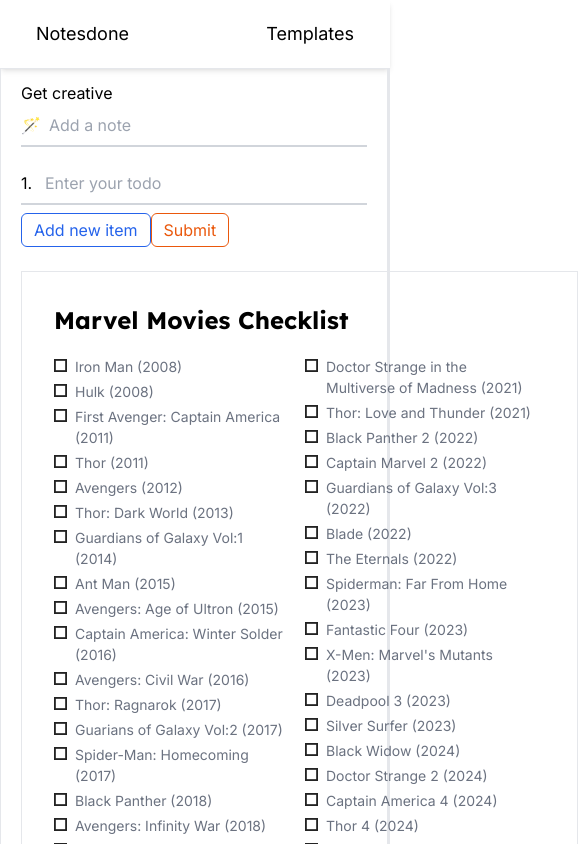
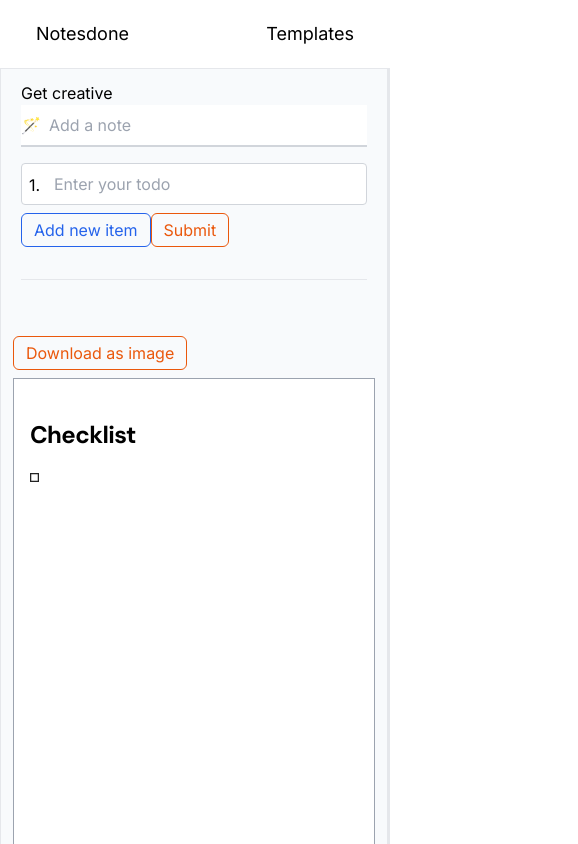
Before and after one commit to bekzodnj/Notesdone, a Next.js app: page / in a window 390 px wide. Shown: the top 844 px of the page, 578 px wide, since content can reach past the window. Built offline with nearby package versions, Linux system fonts and the light colour scheme.

Commit message:
responsive paper content, download content

```diff
--- a/components/FormControl.tsx
+++ b/components/FormControl.tsx
@@ -19,7 +19,7 @@
 export const FormControl = () => {
   const { register, control, handleSubmit, formState } = useForm({
     defaultValues: {
-      notes: [{ noteTitle: '' }],
+      notes: [{ noteTitle: '', id: 'id12_12345' }],
     },
     mode: 'onBlur',
   });
@@ -41,13 +41,23 @@
 
   const onSubmitSingle: SubmitHandler<ISingleNote> = (data) => {
     // console.log(data);
-    append({ noteTitle: data.singleNoteText }, { shouldFocus: false });
+    append(
+      {
+        noteTitle: data.singleNoteText,
+        id: generateUniqueKey(data.singleNoteText),
+      },
+      { shouldFocus: false }
+    );
     setValue('singleNoteText', '');
+  };
+
+  const generateUniqueKey = (pre: string) => {
+    return `${pre}_${new Date().getTime()}`;
   };
 
   return (
     <>
-      <section className='basis-1/2 h-full border-r-2 py-3 px-5'>
+      <section className='basis-1/2 h-full border-r-2 py-3 px-5 bg-slate-50'>
         <h2>Get creative</h2>
 
         <div className='relative mb-4'>
@@ -70,15 +80,18 @@
           <ul className='mb-2'>
             {fields.map((item, index) => {
               return (
-                <li key={item.id} className='relative [&>button]:hover:visible'>
-                  <label id='todo-id' className='absolute left-0 top-2'>
+                <li
+                  key={item.id}
+                  className='relative [&>button]:hover:visible mb-1 '
+                >
+                  <label id='todo-id' className='absolute left-2 top-[0.6rem]'>
                     {index + 1}.
                   </label>
                   <input
                     {...register(`notes.${index}.noteTitle` as const)}
                     defaultValue={item.noteTitle}
                     placeholder='Enter your todo'
-                    className='w-full border-b-2 border-gray-300 pl-6 py-2 focus:outline-none focus:border-indigo-600'
+                    className='w-full border border-gray-300 pl-8 py-2 focus:outline-none focus:border-blue-600 rounded transition-colors duration-200'
                     maxLength={65}
                   />
                   <button
@@ -94,7 +107,9 @@
           </ul>
           <button
             type='button'
-            onClick={() => append({ noteTitle: '' })}
+            onClick={() =>
+              append({ noteTitle: '', id: generateUniqueKey('pre') })
+            }
             className='border border-blue-600 rounded-md px-3 py-1 text-blue-600 hover:bg-blue-600 hover:text-white'
           >
             Add new item
@@ -104,6 +119,7 @@
             className='border border-orange-600 rounded-md px-3 py-1 text-orange-600 hover:bg-orange-600 hover:text-white hover:cursor-pointer'
           />
         </form>
+        <hr className='my-8' />
       </section>
 
       <ResultPage control={control} />
--- a/components/ResultPage.tsx
+++ b/components/ResultPage.tsx
@@ -1,63 +1,91 @@
 import Image from 'next/image';
 import { Control, useWatch } from 'react-hook-form';
 import { moviesData } from './moviesData';
+import { useRef } from 'react';
 
 interface INotesData {
-  notes: { noteTitle: string }[];
+  notes: { noteTitle: string; id: string }[];
 }
-
-import { Lexend } from '@next/font/google';
+import { DM_Sans } from '@next/font/google';
 // If loading a variable font, you don't need to specify the font weight
-const lexend = Lexend({ subsets: ['latin'] });
+const outfitFont = DM_Sans({ subsets: ['latin'], weight: '700' });
 
 let childRender = 0;
 export function ResultPage({ control }: { control: Control<INotesData> }) {
-  const value = useWatch({
+  const todoItems = useWatch({
     control,
     name: 'notes',
   });
 
-  const arr = Array.from({ length: 24 }, (_, i) => i);
+  const ref = useRef<HTMLDivElement>(null);
+  const onDownload = async () => {
+    // dynamically import html2canvas module
+    const toPng = (await import('html-to-image')).toPng;
+
+    // read from source element
+    const sourceDivNode = ref.current as HTMLDivElement;
+    const dataUrl = await toPng(sourceDivNode, {
+      cacheBust: true,
+      backgroundColor: '#fff',
+    });
+
+    // create a new link element and download
+    const link = document.createElement('a');
+    link.download = 'my-image-name.png';
+    link.href = dataUrl;
+    link.click();
+  };
 
   return (
-    <section className='basis-1/2 h-full border-r-2 py-3 px-5'>
+    <section className='basis-1/2 h-full border-r-2 py-3 px-3 sm:px-5 bg-slate-50'>
+      <button
+        onClick={onDownload}
+        className='border border-orange-600 rounded-md px-3 py-1 text-orange-600 hover:bg-orange-600 hover:text-white hover:cursor-pointer mb-2'
+      >
+        Download as image
+      </button>
       <div
+        ref={ref}
         data-itemname='paper-content'
-        className='w-[557px] h-[788px] max-h-[788px] border py-8 px-8 flex flex-col'
+        className='min-w-[320px] max-w-[557px] h-[500px] sm:h-[788px] border py-10 px-4 sm:px-8 flex flex-col bg-white border-gray-400'
       >
-        <h2 className={lexend.className + ' text-2xl font-bold mb-4'}>
-          Marvel Movies Checklist
+        <h2
+          className={
+            outfitFont.className +
+            ' text-2xl sm:text-4xl font-bold mb-5 sm:mb-8 tracking-tight'
+          }
+        >
+          Checklist
         </h2>
         <div
           data-itemname='todo-item-wrap'
-          className='flex flex-col content-between flex-wrap border-yellow-600 items-start h-[650px] overflow-hidden'
+          className='flex flex-col content-between flex-wrap border-yellow-600 items-start sm:h-[618px] overflow-hidden'
         >
-          {moviesData.map((item) => {
+          {todoItems.map((item) => {
             return (
               <div
                 key={item.id}
-                className='flex items-baseline space-x-2 pt-1 pr-2 border-red-500 w-[240px]'
+                className='flex items-baseline space-x-2 pt-0.5 sm:pt-1 sm:pr-2 border-red-500 w-[150px] sm:w-[240px]'
                 data-itemname='todo-item'
               >
-                <div className='shrink-0 border-fuchsia-800'>
+                <div className='shrink-0 border-fuchsia-800 align-top'>
                   <Image
                     src='/images/rect.svg'
                     alt='rectangle icon'
-                    width={13}
-                    height={13}
+                    width={9}
+                    height={9}
+                    className='sm:w-3 sm:h-3'
                   />
                 </div>
-                <p className='text-gray-500 align-middle  border-cyan-400 text-[14px]'>
-                  {item.title}
+                <p className='text-gray-500  border-cyan-400 text-[9px] sm:text-[14px]'>
+                  {item.noteTitle}
                 </p>
               </div>
             );
           })}
         </div>
       </div>
-      <pre>
-        child render count: {childRender} {JSON.stringify(value)}
-      </pre>
+      <pre>length: {todoItems.length}</pre>
     </section>
   );
 }
--- a/components/moviesData.js
+++ b/components/moviesData.js
@@ -1,168 +1,168 @@
 export const moviesData = [
   {
     id: 'id-1',
-    title: 'Iron Man (2008)',
+    noteTitle: 'Iron Man (2008)',
   },
   {
     id: 'id-2',
-    title: 'Hulk (2008)',
+    noteTitle: 'Hulk (2008)',
   },
   {
     id: 'id-3',
-    title: 'First Avenger: Captain America (2011)',
+    noteTitle: 'First Avenger: Captain America (2011)',
   },
   {
     id: 'id-4',
-    title: 'Thor (2011)',
+    noteTitle: 'Thor (2011)',
   },
   {
     id: 'id-5',
-    title: 'Avengers (2012)',
+    noteTitle: 'Avengers (2012)',
   },
   {
     id: 'id-6',
-    title: 'Thor: Dark World (2013)',
+    noteTitle: 'Thor: Dark World (2013)',
   },
   {
     id: 'id-7',
-    title: 'Guardians of Galaxy Vol:1 (2014)',
+    noteTitle: 'Guardians of Galaxy Vol:1 (2014)',
   },
   {
     id: 'id-8',
-    title: 'Ant Man (2015)',
+    noteTitle: 'Ant Man (2015)',
   },
   {
     id: 'id-9',
-    title: 'Avengers: Age of Ultron (2015)',
+    noteTitle: 'Avengers: Age of Ultron (2015)',
   },
   {
     id: 'id-10',
-    title: 'Captain America: Winter Solder (2016)',
+    noteTitle: 'Captain America: Winter Solder (2016)',
   },
   {
     id: 'id-11',
-    title: 'Avengers: Civil War (2016)',
+    noteTitle: 'Avengers: Civil War (2016)',
   },
   {
     id: 'id-12',
-    title: 'Thor: Ragnarok (2017)',
+    noteTitle: 'Thor: Ragnarok (2017)',
   },
   {
     id: 'id-14',
-    title: 'Guarians of Galaxy Vol:2 (2017)',
+    noteTitle: 'Guarians of Galaxy Vol:2 (2017)',
   },
   {
     id: 'id-15',
-    title: 'Spider-Man: Homecoming (2017)',
+    noteTitle: 'Spider-Man: Homecoming (2017)',
   },
   {
     id: 'id-16',
-    title: 'Black Panther (2018)',
+    noteTitle: 'Black Panther (2018)',
   },
   {
     id: 'id-17',
-    title: 'Avengers: Infinity War (2018)',
+    noteTitle: 'Avengers: Infinity War (2018)',
   },
   {
     id: 'id-18',
-    title: 'Ant-Man and the Wasp (2018)',
+    noteTitle: 'Ant-Man and the Wasp (2018)',
   },
   {
     id: 'id-19',
-    title: 'Captain Marvel (2019)',
+    noteTitle: 'Captain Marvel (2019)',
   },
   {
     id: 'id-20',
-    title: 'Avengers: Endgame (2019)',
+    noteTitle: 'Avengers: Endgame (2019)',
   },
   {
     id: 'id-21',
-    title: 'Black Widow (2021)',
+    noteTitle: 'Black Widow (2021)',
   },
   {
     id: 'id-22',
-    title: 'Shang-Chi and the Legend of the Ten Rings (2021)',
+    noteTitle: 'Shang-Chi and the Legend of the Ten Rings (2021)',
   },
   {
     id: 'id-23',
-    title: 'Doctor Strange in the Multiverse of Madness (2021)',
+    noteTitle: 'Doctor Strange in the Multiverse of Madness (2021)',
   },
   {
     id: 'id-24',
-    title: 'Thor: Love and Thunder (2021)',
+    noteTitle: 'Thor: Love and Thunder (2021)',
   },
   {
     id: 'id-25',
-    title: 'Black Panther 2 (2022)',
+    noteTitle: 'Black Panther 2 (2022)',
   },
   {
     id: 'id-26',
-    title: 'Captain Marvel 2 (2022)',
+    noteTitle: 'Captain Marvel 2 (2022)',
   },
   {
     id: 'id-27',
-    title: 'Guardians of Galaxy Vol:3 (2022)',
+    noteTitle: 'Guardians of Galaxy Vol:3 (2022)',
   },
   {
     id: 'id-28',
-    title: 'Blade (2022)',
+    noteTitle: 'Blade (2022)',
   },
   {
     id: 'id-29',
-    title: 'The Eternals (2022)',
+    noteTitle: 'The Eternals (2022)',
   },
   {
     id: 'id-30',
-    title: 'Spiderman: Far From Home (2023)',
+    noteTitle: 'Spiderman: Far From Home (2023)',
   },
   {
     id: 'id-31',
-    title: 'Fantastic Four (2023)',
+    noteTitle: 'Fantastic Four (2023)',
   },
   {
     id: 'id-32',
-    title: "X-Men: Marvel's Mutants (2023)",
+    noteTitle: "X-Men: Marvel's Mutants (2023)",
   },
   {
     id: 'id-33',
-    title: 'Deadpool 3 (2023)',
+    noteTitle: 'Deadpool 3 (2023)',
   },
   {
     id: 'id-34',
-    title: 'Silver Surfer (2023)',
+    noteTitle: 'Silver Surfer (2023)',
   },
   {
     id: 'id-35',
-    title: 'Black Widow (2024)',
+    noteTitle: 'Black Widow (2024)',
   },
   {
     id: 'id-36',
-    title: 'Doctor Strange 2 (2024)',
+    noteTitle: 'Doctor Strange 2 (2024)',
   },
   {
     id: 'id-37',
-    title: 'Captain America 4 (2024)',
+    noteTitle: 'Captain America 4 (2024)',
   },
   {
     id: 'id-38',
-    title: 'Thor 4 (2024)',
+    noteTitle: 'Thor 4 (2024)',
   },
   {
     id: 'id-39',
-    title: "Marvel's Inhumans (2024)",
+    noteTitle: "Marvel's Inhumans (2024)",
   },
-  {
-    id: 'id-40',
-    title: "Marvel's Mutants (2024)",
-  },
-  {
-    id: 'id-41',
-    title: "Marvel's Mutants (2025)",
-  },
-  {
-    id: 'id-42',
-    title: 'Black Panther 3 (2025)',
-  },
+  // {
+  //   id: 'id-40',
+  //   noteTitle: "Marvel's Mutants (2024)",
+  // },
+  // {
+  //   id: 'id-41',
+  //   noteTitle: "Marvel's Mutants (2025)",
+  // },
+  // {
+  //   id: 'id-42',
+  //   title: 'Black Panther 3 (2025)',
+  // },
   // {
   //   id: 'id-43',
   //   title: 'Captain Marvel 3 (2025)',
--- a/package.json
+++ b/package.json
@@ -10,6 +10,8 @@
   },
   "dependencies": {
     "@next/font": "^13.0.6",
+    "html-to-image": "^1.11.4",
+    "html2canvas": "^1.4.1",
     "next": "13.0.6",
     "react": "18.2.0",
     "react-dom": "18.2.0",
```
Also changed, not shown: 1 other file (tests, documents, lock files or other folders).
